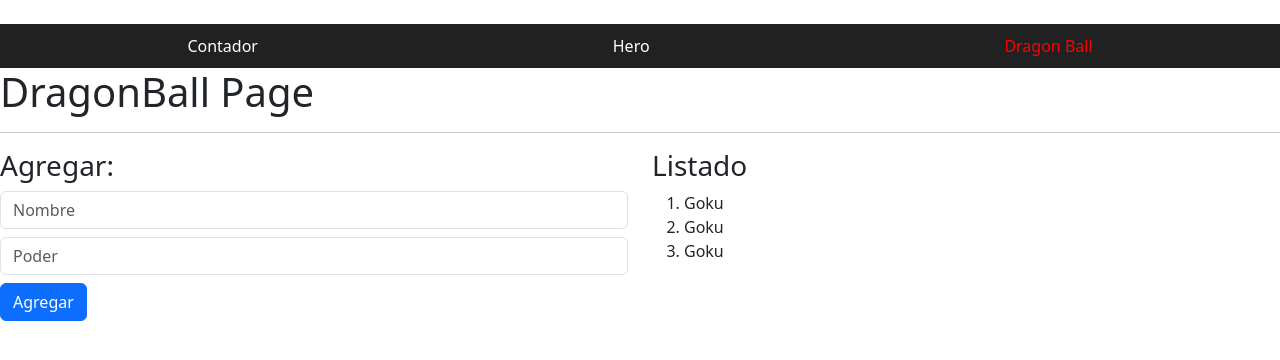
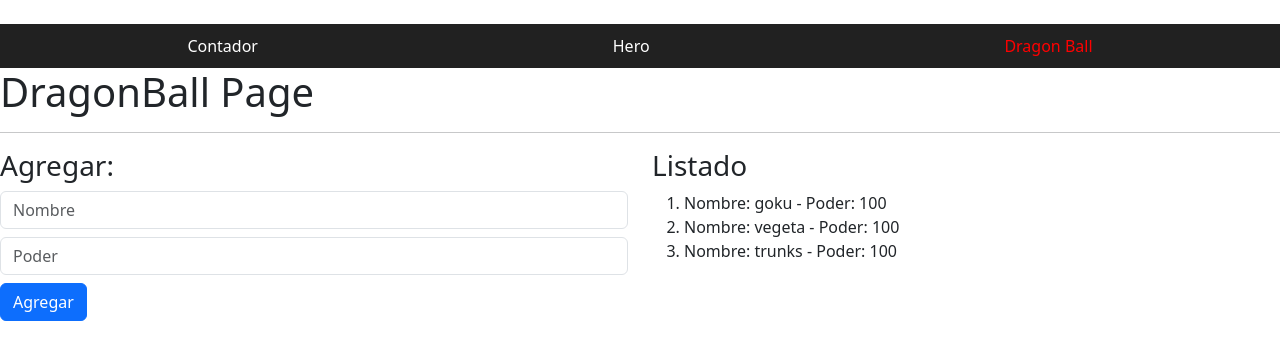
Before and after one commit to jsfc2199/AngularSignlas-01Basics, an Angular app: page /dragonball in a window 1280 px wide. Shown: the top 360 px of the page. Built offline with nearby package versions, Linux system fonts and the light colour scheme.

Commit message:
Uso de @for

```diff
--- a/src/app/pages/dragonball/dragonball.component.html
+++ b/src/app/pages/dragonball/dragonball.component.html
@@ -12,9 +12,10 @@
   <div class="col-12 col-sm-6">
     <h3>Listado</h3>
     <ol>
-      <li>Goku</li>
-      <li>Goku</li>
-      <li>Goku</li>
+      <!-- uso de for renovado de angular -->
+      @for (character of characters(); track character.id) {
+        <li>Nombre: {{character.name}} - Poder: {{character.power}}</li>
+      }
     </ol>
   </div>
 </section>
--- a/src/app/pages/dragonball/dragonball.component.ts
+++ b/src/app/pages/dragonball/dragonball.component.ts
@@ -1,5 +1,10 @@
-import { Component } from '@angular/core';
+import { Component, signal } from '@angular/core';
 
+interface Character {
+  id: number;
+  name: string;
+  power: number
+}
 @Component({
   selector: 'app-dragonball',
   imports: [],
@@ -7,4 +12,9 @@
 })
 export class DragonballComponent {
 
+  characters = signal<Character[]>([
+    {id:1, name: 'goku', power: 100},
+    {id:2, name: 'vegeta', power: 100},
+    {id:3, name: 'trunks', power: 100},
+  ])
 }
```
